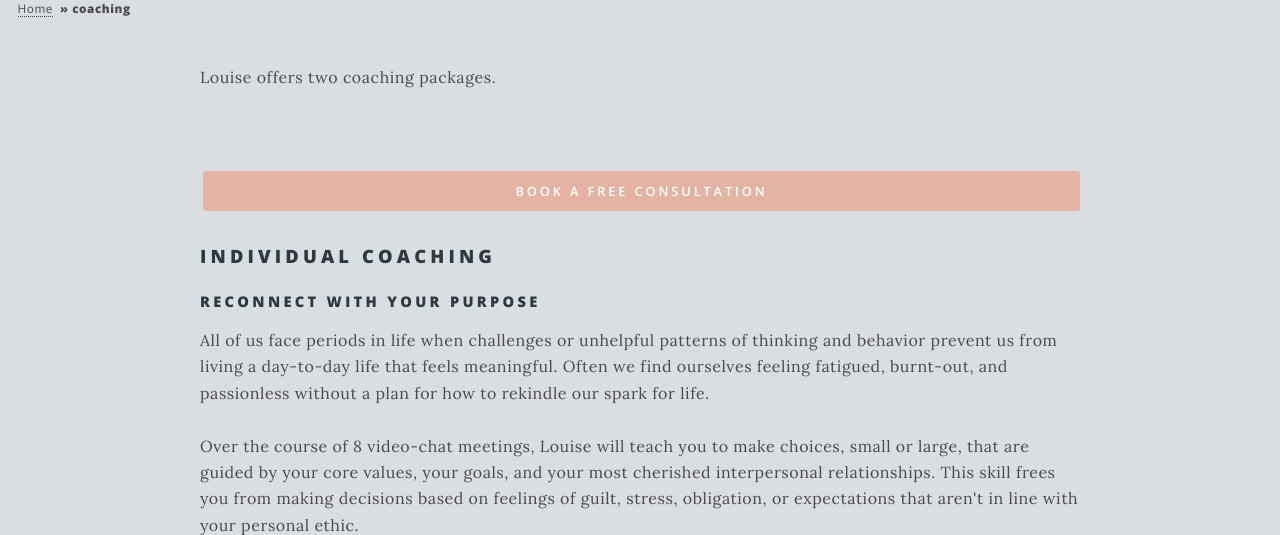
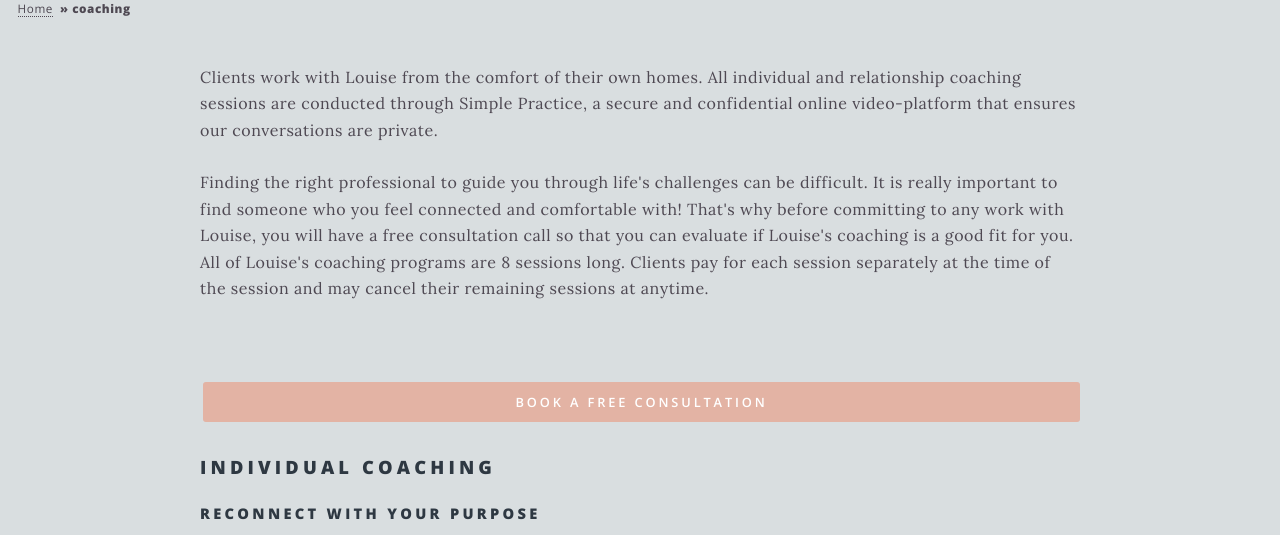
Before and after one commit to lehead/lehead.github.io, a Jekyll site: the page built from _pages/coaching.html, in a window 1280 px wide and 900 px high, cut to the strip 365-900 px from the top of the window. Built offline with Jekyll 4.4.1, drawn with Linux system fonts in a browser that asks for light colours.

Commit message:
edit coaching page

```diff
--- a/_pages/coaching.html
+++ b/_pages/coaching.html
@@ -23,8 +23,21 @@ background-image: couplereddress_omar-lopez-1104241-unsplash.jpg
 
 
 <body>
-   <p>Louise offers two coaching packages.
+   <p>Clients work with Louise from the comfort of their own homes.
+     All individual and relationship coaching sessions are conducted
+     through Simple Practice, a secure and
+     confidential online video-platform that ensures our
+     conversations are private.
 
+     <br> </br>
+     Finding the right professional to guide you through
+     life's challenges can be difficult. It is really important to find someone
+     who you feel
+     connected and comfortable with! That's why before committing to any work
+     with Louise, you will have a free consultation call so that you can evaluate
+     if Louise's coaching is a good fit for you.
+     All of Louise's coaching programs are 8 sessions long. Clients pay for each session
+     separately at the time of the session and may cancel their remaining sessions at anytime.
    </p>
 
    <br> </br>
```
